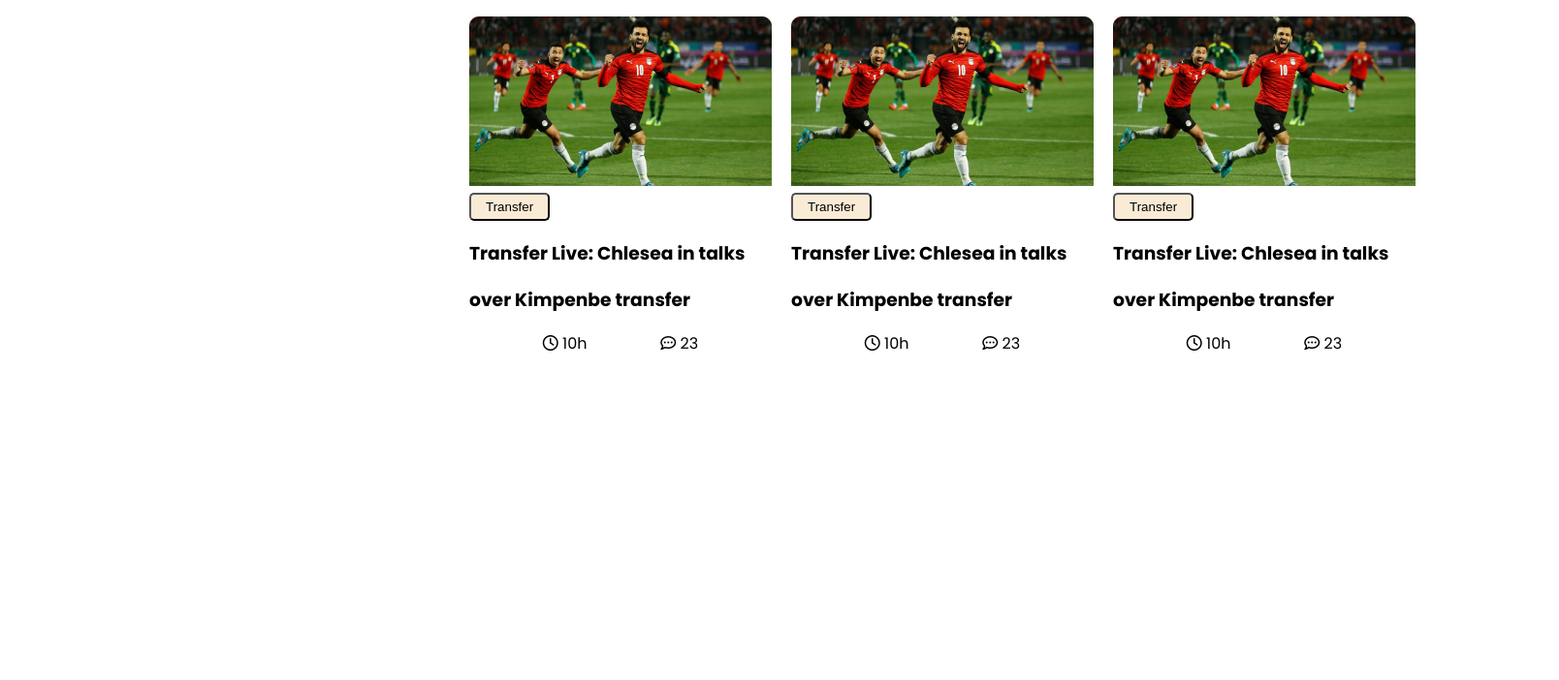
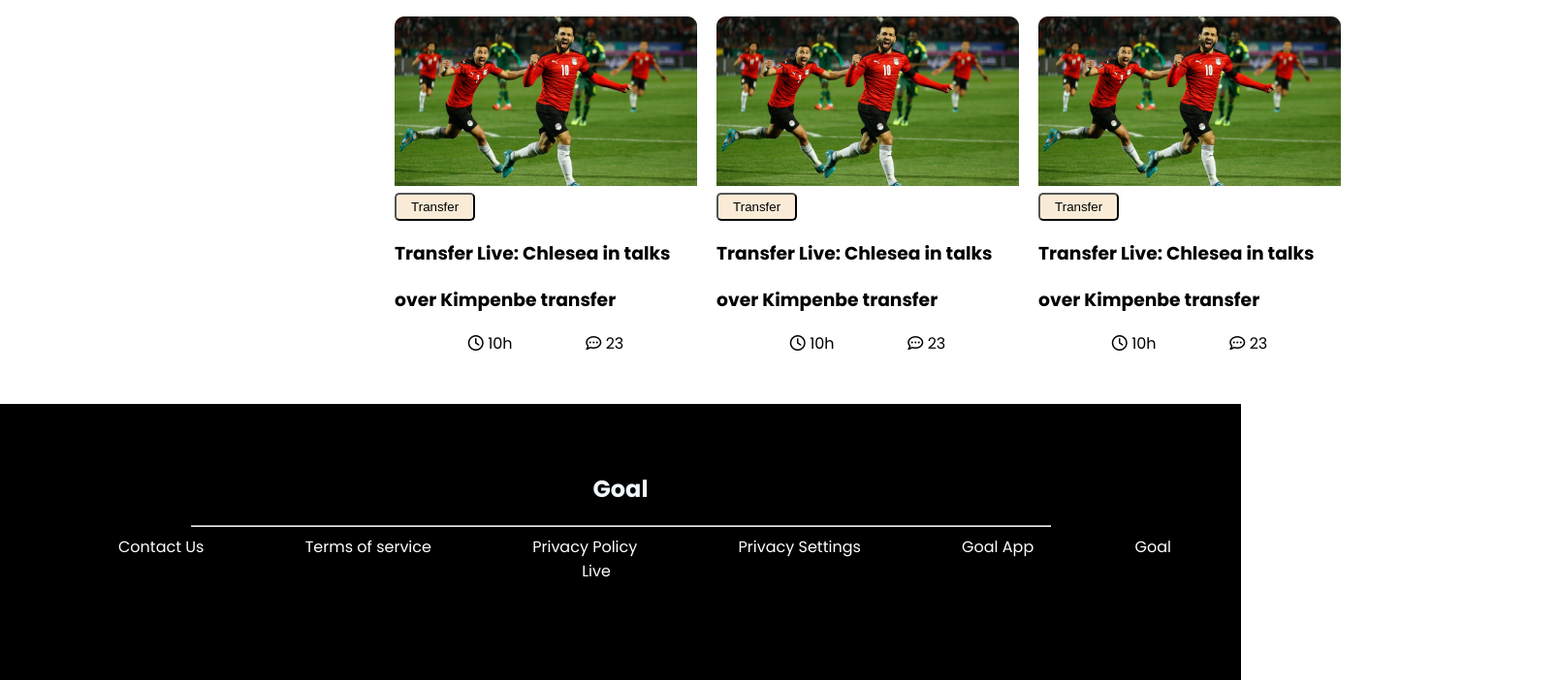
Before and after one commit to mdkibria245766/world-cup-2022, a plain HTML site: page index.html in a window 1280 px wide. Shown: the part 1549-2251 px from the top of the page at 97% size, 1608 px wide, since content can reach past the window. Before the commit the page ends 1916 px from the top, so only its background shows below. Drawn offline with Linux system fonts and the light colour scheme.

Commit message:
complete footer section

```diff
--- a/index.html
+++ b/index.html
@@ -24,7 +24,7 @@
         </div>
 
     </section>
-       <!-- blogs section  -->
+       <!-- blogs section start -->
       <section class="blogs">
         <div class="side-bar">
 
@@ -181,5 +181,19 @@
 
         </div>
       </section>
+      <!-- footer section start -->
+      <footer>
+        <h2>Goal</h2>
+        <hr>
+        <div>
+            <a href="">Contact Us</a>
+            <a href="">Terms of service</a>
+            <a href="">Privacy Policy</a>
+            <a href="">Privacy Settings</a>
+            <a href="">Goal App</a>
+            <a href="">Goal Live</a>
+        </div>
+      </footer>
+
 </body>
 </html>
--- a/styles/style.css
+++ b/styles/style.css
@@ -2,7 +2,8 @@
 @import url('https://fonts.googleapis.com/css2?family=Poppins:ital,wght@0,400;0,700;1,700&display=swap');
 /* common style  */
 body{
-    width: 1600px;
+    padding: 0;
+    margin: 0;
     font-family: 'Poppins', sans-serif;
 
 }
@@ -55,8 +56,7 @@ body{
 }
 /* blogs section style start  */
 .blogs{
-    width: 1321px;
-    height: 646px;
+
     display: flex;
     margin-left:140px;
     margin-top: 130px;
@@ -64,6 +64,7 @@ body{
 }
 .side-bar{
     width: 312px;
+
     height: 362px;
     border-radius: 30px;
     background-color: #161616;
@@ -73,7 +74,7 @@ body{
 .side-bar a{
     text-decoration: none;
     display: block;
-    /* margin: 30px; */
+
     padding: 30px 50px;
 }
 #upcoming-button{
@@ -98,6 +99,10 @@ body{
     grid-row-gap:20px;
     grid-column-gap: 20px;
     margin-left: 24px;
+
+}
+.blog{
+    box-shadow: 10px 10px 10 gray;
 }
 
 .icon-area{
@@ -111,3 +116,27 @@ body{
     background-color: antiquewhite;
     border-radius: 5px;
 }
+/* footer start  */
+footer{
+    padding: 50px;
+  background-color: black;
+   text-align: center;
+   padding-bottom: 100px;
+
+
+
+
+
+}
+footer h2{
+    color: aliceblue;
+    text-align: center;
+}
+hr{
+    width: 75%;text-align:center;
+}
+footer a{
+    margin: 50px;
+    text-decoration: none;
+    color: #ffff;
+}
```
